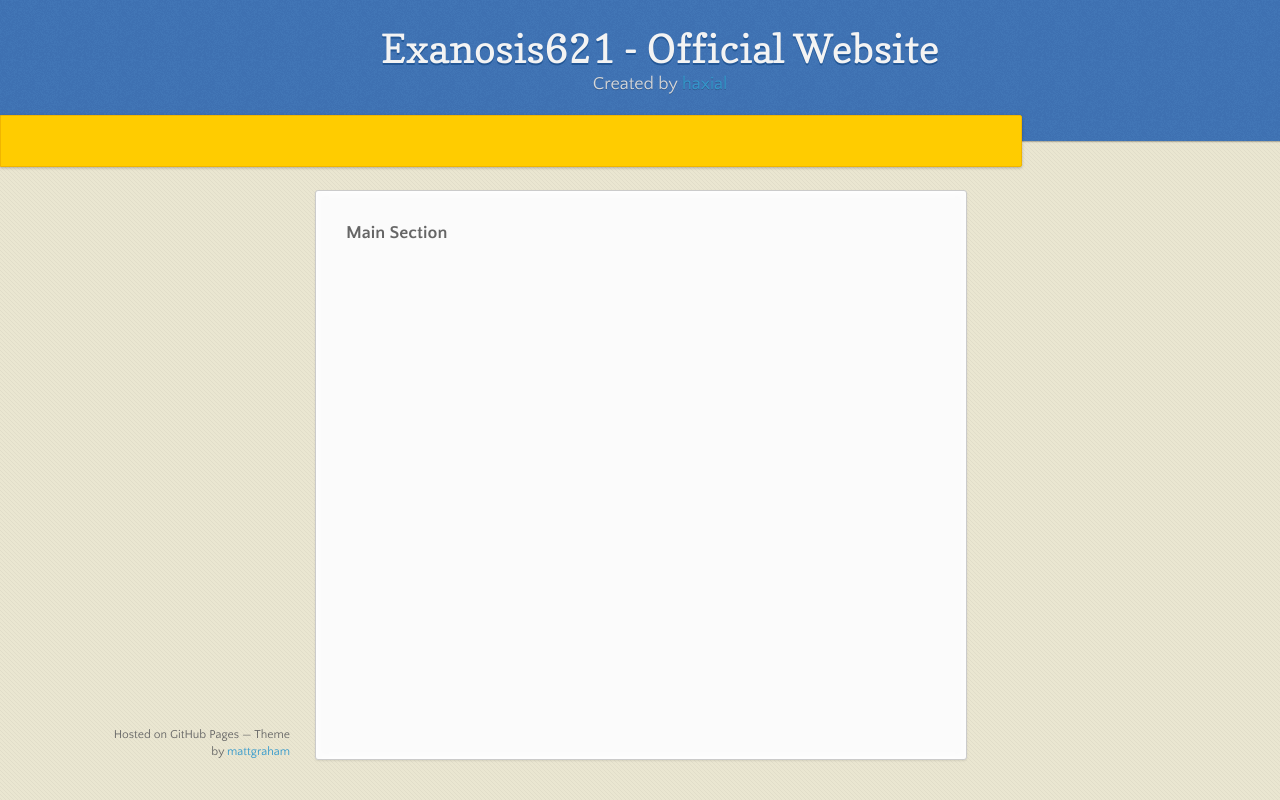
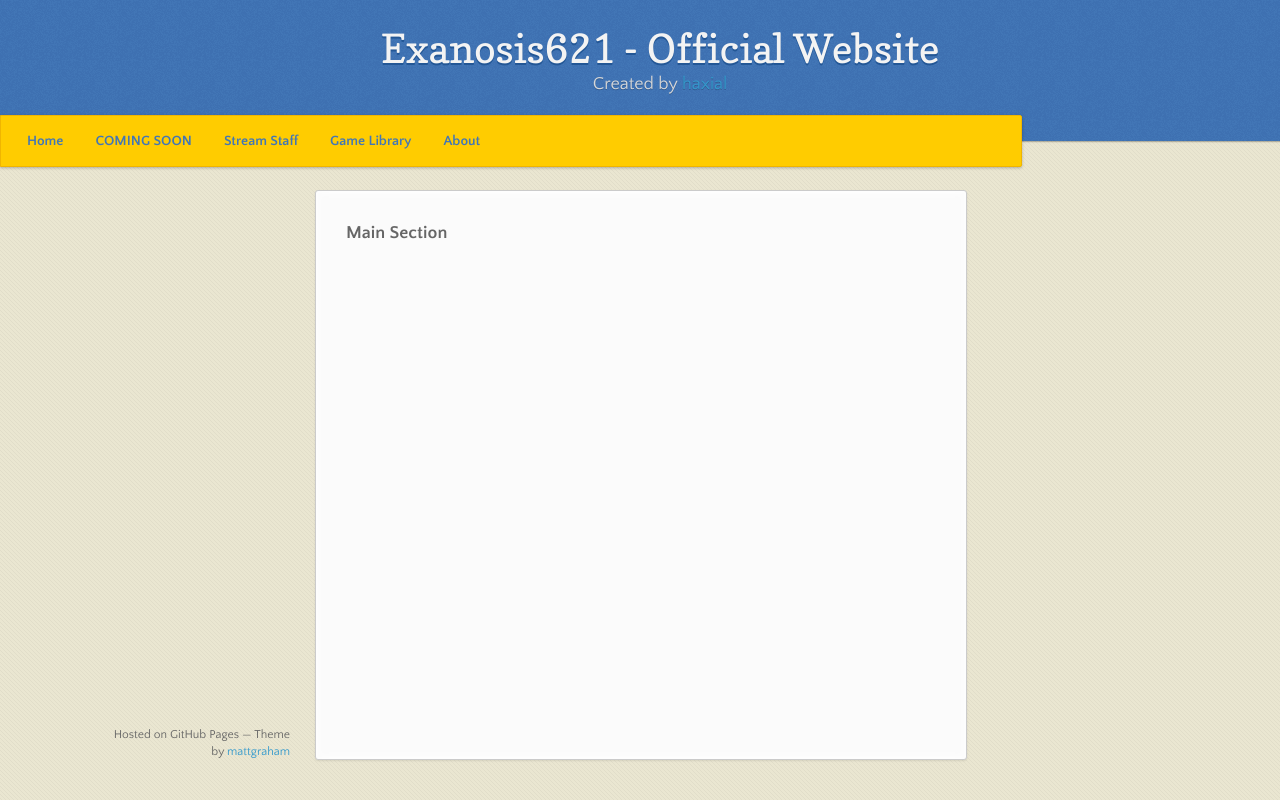
Before and after one commit to exanosis/exanosis.github.io, a plain HTML site: page index.html in a window 1280 px wide. Drawn offline with nearby package versions, Linux system fonts and the light colour scheme.

Commit message:
no message

```diff
--- a/index.html
+++ b/index.html
@@ -4,6 +4,62 @@
     <meta charset="utf-8">
     <meta http-equiv="X-UA-Compatible" content="chrome=1">
     <title>Exanosis621 Official Website</title>
+    <style type="text/css">
+    ul {
+    list-style-type: none;
+    margin: 0;
+    padding: 0;
+    overflow: hidden;
+    background-color: #ffcc00;
+}
+
+li {
+    float: left;
+}
+
+li a, .dropbtn {
+  font-weight: bold;
+    display: inline-block;
+    color: #4276b6;
+    text-align: center;
+    padding: 14px 16px;
+    text-decoration: none;
+}
+
+li a:hover, .dropdown:hover .dropbtn {
+    background-color: #4276b6;
+    color:#ffcc00;
+}
+
+li.dropdown {
+    display: inline-block;
+}
+
+.dropdown-content {
+    display: none;
+    position: absolute;
+    background-color: #f9f9f9;
+    min-width: 160px;
+    box-shadow: 0px 8px 16px 0px rgba(0,0,0,0.2);
+}
+
+.dropdown-content a {
+    color: black;
+    padding: 12px 16px;
+    text-decoration: none;
+    display: block;
+    text-align: left;
+}
+
+.dropdown-content a:hover {background-color: #4276b6; color: #ffcc00;}
+
+.dropdown:hover .dropdown-content {
+    display: block;
+}
+.active {
+    background-color: #ffcc00;
+}
+</style>
     <link rel="stylesheet" href="stylesheets/styles.css">
     <link rel="stylesheet" href="stylesheets/github-dark.css">
     <script src="https://ajax.googleapis.com/ajax/libs/jquery/1.7.1/jquery.min.js"></script>
@@ -22,6 +78,18 @@
       </header>
 
       <div id="banner">
+       <div id="menu-bar"><ul>
+  <li><a class="active" href="#">Home</a></li>
+  <li class="dropdown">
+    <a href="#">COMING SOON</a>
+  </li>
+  <li class="dropdown">
+    <a href="#">Stream Staff</a>
+    <li><a href="#">Game Library</a></li>
+  <li><a href="#">About</a></li>
+</ul>
+</div>
+
         <!--
         Insert Menu Here
         -->
```
